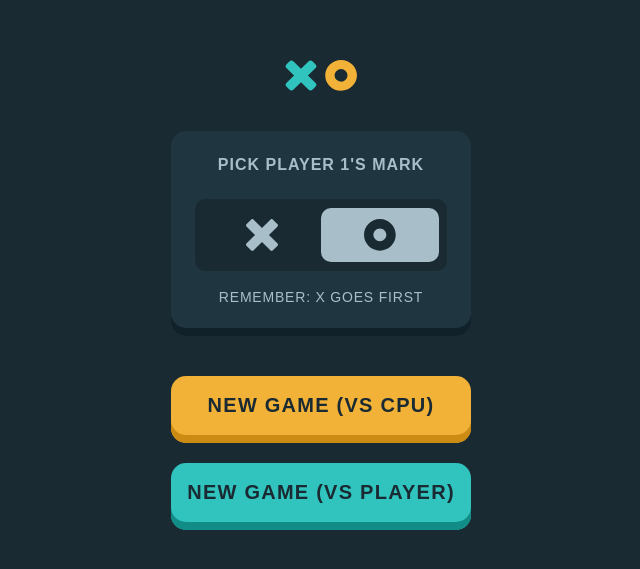
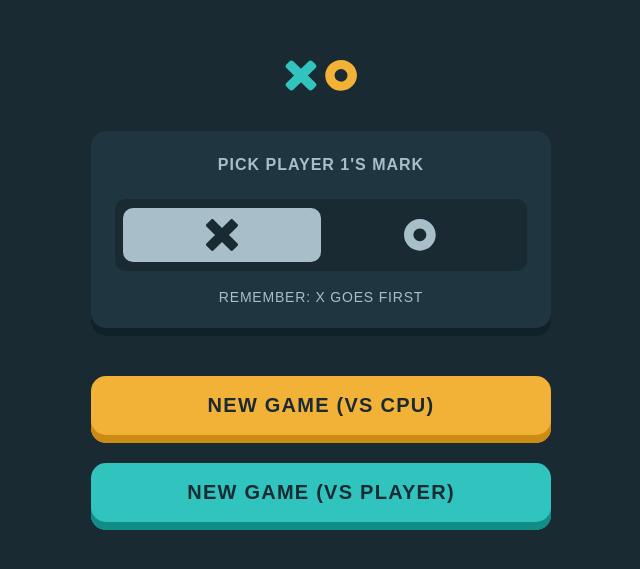
Before and after one commit to skhbabez/TIC-TAC-TOE, a React (Vite) app: page / in a window 1280 px wide. Shown: the part 105-674 px from the top of the page, without its empty margins (319-959 px from the left). Built offline with nearby package versions, Linux system fonts and the light colour scheme; a web font is replaced by a local one.

Commit message:
added stylings for NewGame VIew

```diff
--- a/src/index.css
+++ b/src/index.css
@@ -73,4 +73,9 @@
   main {
     @apply h-screen flex flex-col items-center justify-center;
   }
+
+  input,
+  button {
+    @apply cursor-pointer;
+  }
 }
--- a/src/layouts/NewGame.tsx
+++ b/src/layouts/NewGame.tsx
@@ -2,10 +2,10 @@ import { useId, type ComponentProps } from "react";
 import Button from "../components/Button/Button";
 
 const NewGame = () => {
-  const toggleId = useId();
+  const radioId = useId();
   const descId = useId();
   return (
-    <section className="flex flex-col items-stretch gap-y-10 max-w-[28.75rem]">
+    <section className="flex flex-col items-stretch gap-y-10 max-w-[28.75rem] w-full">
       <img
         width={71.97}
         height={32}
@@ -14,30 +14,33 @@ const NewGame = () => {
         alt=""
       />
       <div className=" bg-semi-dark-navy text-center text-silver px-6 pt-6 pb-[1.875rem] inset-shadow-l inset-shadow-dark-navy-b rounded-[15px]">
-        <h1 id={toggleId} className="uppercase text-heading-xs">
+        <h1 id={radioId} className="uppercase text-heading-xs">
           Pick player 1's mark
         </h1>
         <fieldset
           className="bg-dark-navy rounded-m  mt-6 px-2 py-[0.5625rem]"
-          aria-labelledby={toggleId}
+          aria-labelledby={radioId}
           aria-describedby={descId}
         >
           <div className="flex">
-            <label className="flex-1 bg-dark-navy rounded-m py-[0.6875rem] text-center">
+            <label className="flex-1 bg-dark-navy rounded-m py-[0.6875rem] text-center has-checked:bg-silver hover:bg-silver/5 cursor-pointer">
               <input
-                className="appearance-none absolute"
+                className="appearance-none absolute peer"
                 type="radio"
                 name="markerselect"
+                aria-label="X" /* test this */
+                defaultChecked
               />
-              <X className="w-8 h-8 text-silver mx-auto" />
+              <X className="w-8 h-8 text-silver mx-auto peer-checked:text-dark-navy" />
             </label>
-            <label className="flex-1 bg-silver rounded-m py-[0.6875rem]">
+            <label className="flex-1 bg-dark-navy rounded-m py-[0.6875rem] has-checked:bg-silver hover:bg-silver/5 cursor-pointer">
               <input
-                className="appearance-none absolute"
+                className="appearance-none absolute peer"
                 type="radio"
                 name="markerselect"
+                aria-label="Y"
               />
-              <O className="w-8 h-8 text-dark-navy mx-auto" />
+              <O className="w-8 h-8 text-silver mx-auto peer-checked:text-dark-navy" />
             </label>
           </div>
         </fieldset>
```
Also changed, not shown: 1 other file (tests, documents, lock files or other folders).
